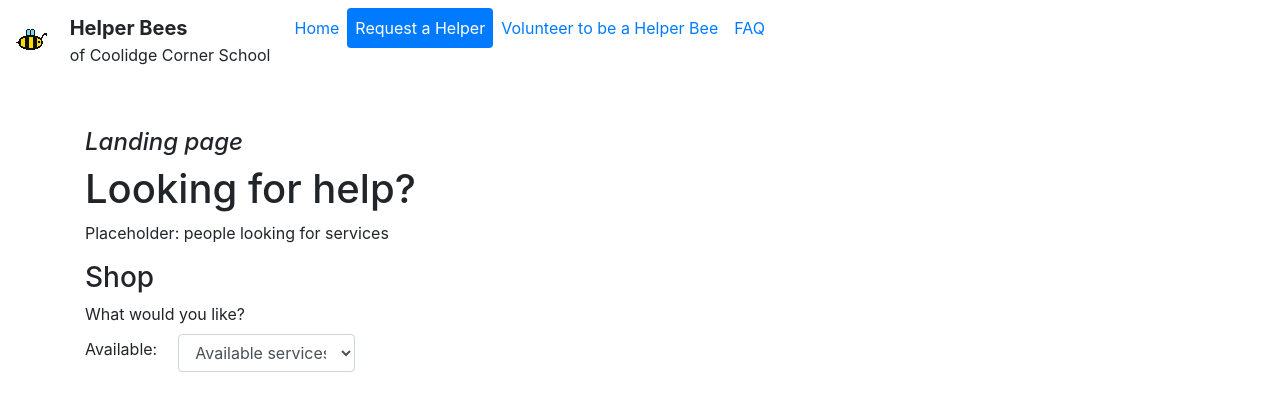
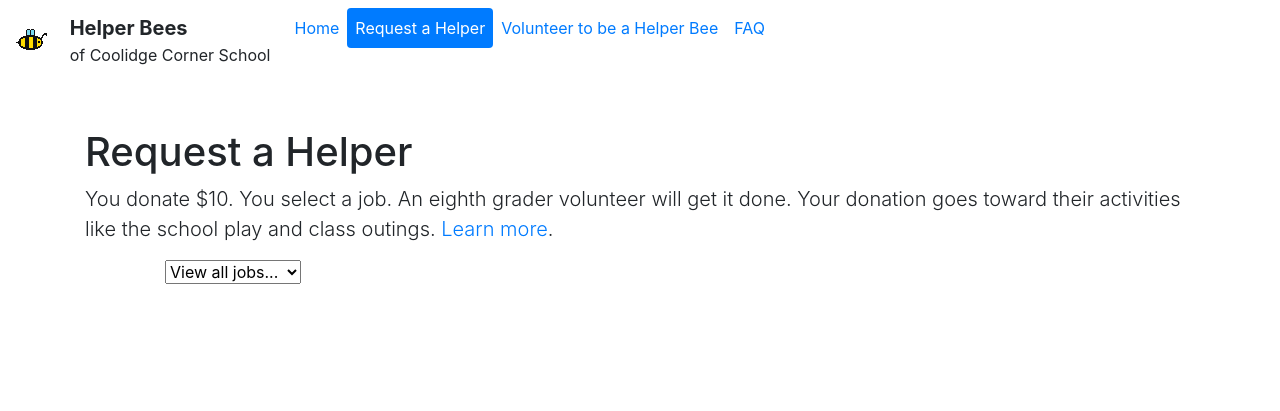
Before and after one commit to CoolidgeCornerSchool/helperbees, a Jekyll site: the page built from request_helper.html, in a window 1280 px wide. Shown: the top 411 px of the page. Built offline with Jekyll 4.4.1, drawn with Linux system fonts in a browser that asks for light colours; comment, search, counter and statistics services are not loaded.

Commit message:
implement request_helper design

```diff
--- a/assets/js/request_helper.js
+++ b/assets/js/request_helper.js
@@ -51,6 +51,7 @@ function on_load_offers(data) {
 }
 
 function on_change_offer_type() {
+    let offer_count = 0;
   let type = $(this).val();
   let offerdivs = $('table.offers').empty();
   let header = $('<tr/>').append(
@@ -94,7 +95,14 @@ function on_change_offer_type() {
         .addClass('align-items-center')
         .attr('offer_id', offer.offer_id)
         .attr('per_unit', offer.per_unit);
-      offerdivs.append(offer_row);
+	offerdivs.append(offer_row);
+	offer_count += 1;
     }
   }
+    if (offer_count > 0){
+	$('table.offers').removeClass('d-none');
+    } else {
+	$('table.offers').addClass('d-none');
+    }
+
 }
--- a/request_helper.html
+++ b/request_helper.html
@@ -4,34 +4,25 @@ title: Request a Helper
 layout: default
 ---
 
-<h4><em>Landing page</em></h4>
+<h1>Request a Helper</h1>
 
-<h1>Looking for help?</h1>
+<p class="lead">You donate $10. You select a job. An eighth grader volunteer
+  will get it done. Your donation goes toward their activities like
+the school play and class outings. <a href="/faq">Learn more</a>.</p>
 
-<p>Placeholder: people looking for services</p>
 
-<h3>Shop</h3>
-<div class="form-group">
-  <label for="what">What would you like?</label>
-  <div class="form-row align-items-center mb-2">
-    <div class="col-1">
-      <label for="offer_type">Available:</label>
-    </div>
-    <div class="col-2">
-      <select class="form-control" id="offer_type">
-        <option class="choose">Available services:</option>
-      </select>
-    </div>
-    <div class="col-2">
-      <input
-        type="text"
-        class="form-control d-none"
-        placeholder="or something else..."
-        id="offer_type_other"
-      />
-    </div>
+<div class="row mb-5">
+  <div class="offset-1">
+    <select id="offer_type">
+      <option class="choose">View all jobs...</option>
+      <option class="hr" disabled>──────────</option>
+    </select>
   </div>
-  <table class="table table-striped offers"></table>
 </div>
 
+<div class="row">
+  <table class="d-none table table-striped offers"></table>
+</div>
+
+
 <script src="assets/js/request_helper.js"></script>
```
